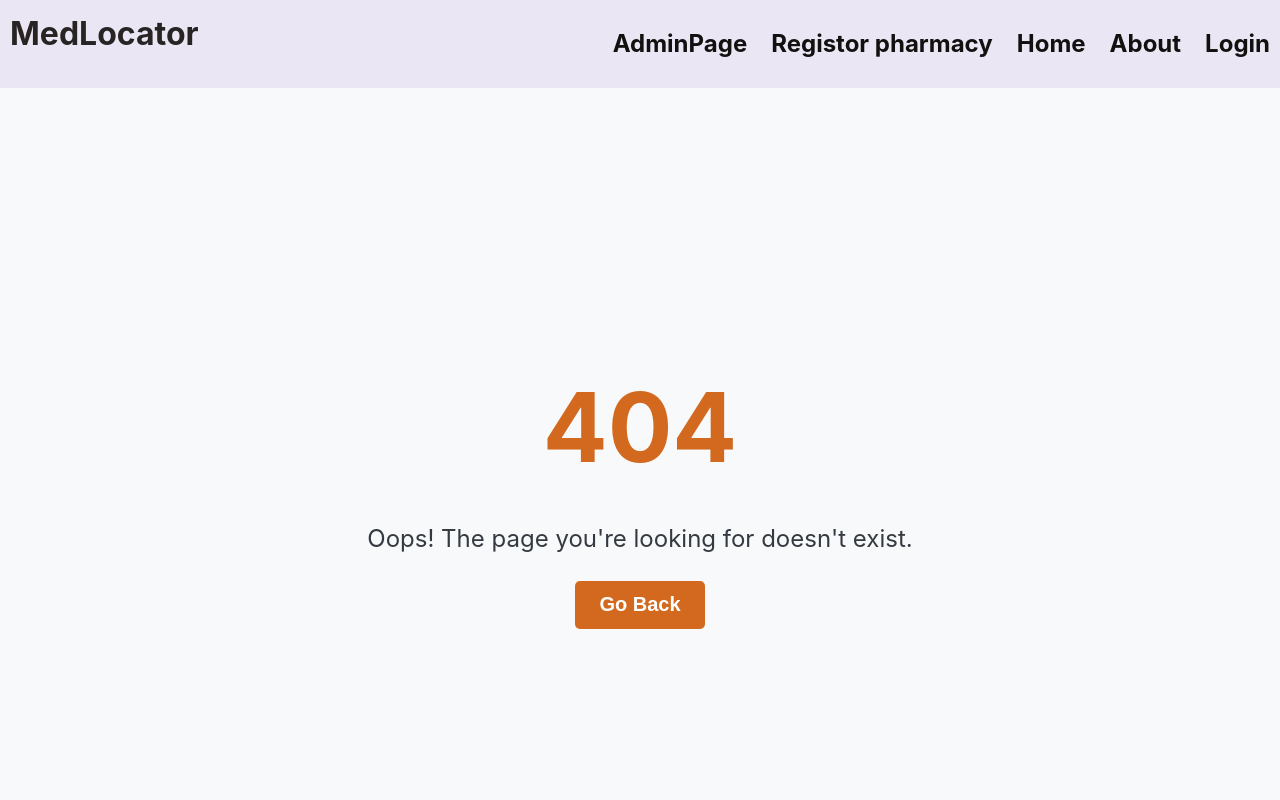
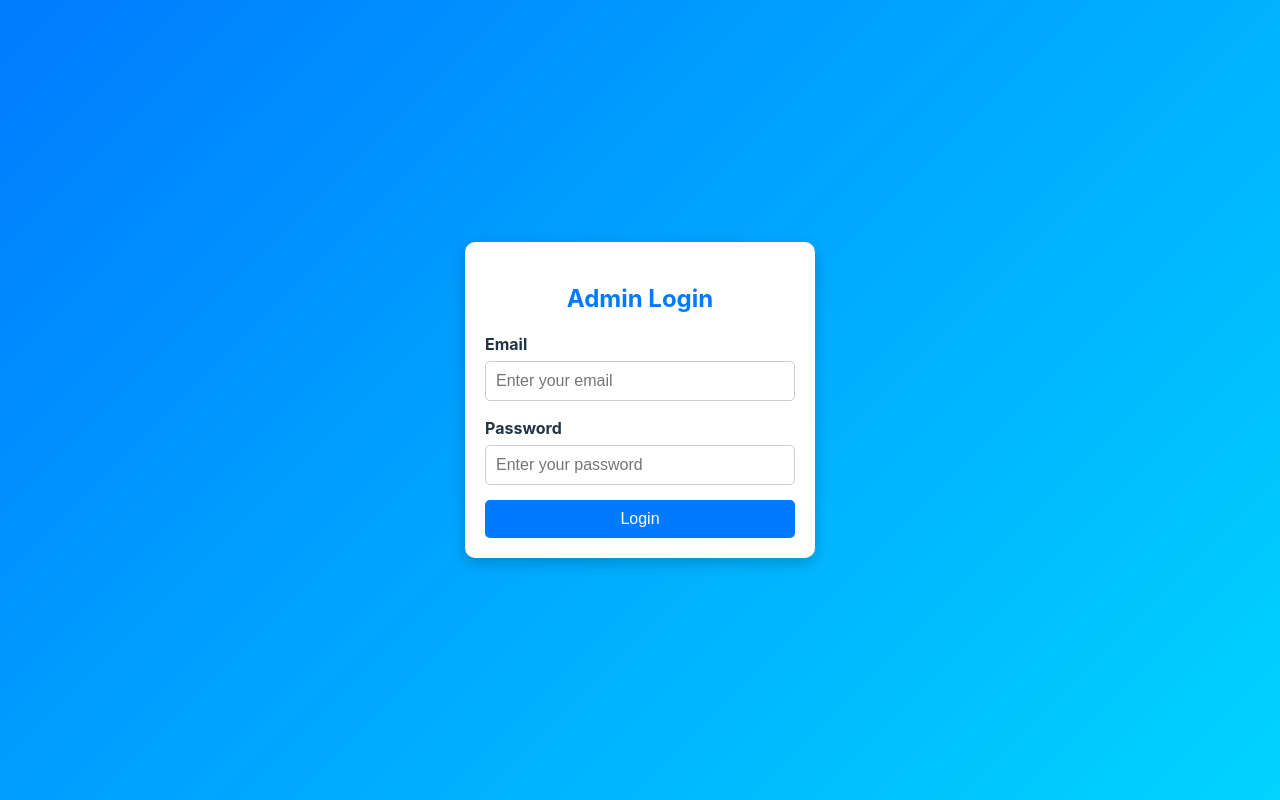
Before and after one commit to solomon-mh/fetanfews, a React (Vite) app: page /admin/login in a window 1280 px wide. Shown: the top 800 px of the page. Built offline with nearby package versions, Linux system fonts and the light colour scheme.

Commit message:
feat: add AdminLogin component and route; implement login functionality with validation and error handling

```diff
--- a/src/App.tsx
+++ b/src/App.tsx
@@ -20,11 +20,14 @@ import PrivateRoute from "./components/PrivateRoute";
 import ManageMedications from "./admin/manageDrug/ManageMedications";
 import ManageCategories from "./admin/ManageCategories/ManageCategories";
 import ManagePharmacists from "./admin/ManagePharmacists/ManagePharmacists";
+import AdminLogin from "./admin/AdminAuth/AdminLogin";
 function App() {
   return (
     <Router>
       <Routes>
         {/* Main Layout Routes */}
+        <Route path="/admin/login" element={<AdminLogin />} />
+
         <Route element={<MainLayout />}>
           <Route path="/" element={<HomePage />} />
           <Route
@@ -70,7 +73,7 @@ function App() {
           }
         >
           <Route path="/admin/pharmacies" element={<AdminHome />} />
-          <Route path="/admin" element={<AdminHome />} />
+          <Route path="admin/dashboard" element={<AdminHome />} />
 
           <Route
             path="/admin/manage-pharmacies"
--- /dev/null
+++ b/src/admin/AdminAuth/AdminLogin.scss
@@ -0,0 +1,62 @@
+.login-container {
+    display: flex;
+    justify-content: center;
+    align-items: center;
+    height: 100vh;
+    background: linear-gradient(135deg, #007bff, #00d4ff);
+  }
+
+  .login-card {
+    width: 350px;
+    padding: 20px;
+    border-radius: 10px;
+    background: #fff;
+    box-shadow: 0 5px 15px rgba(0, 0, 0, 0.2);
+    text-align: center;
+  }
+
+  .login-title {
+    color: #007bff;
+    margin-bottom: 15px;
+  }
+
+  .error {
+    color: red;
+    margin-bottom: 10px;
+    font-size: 14px;
+  }
+
+  .input-group {
+    margin-bottom: 15px;
+    text-align: left;
+
+    label {
+      display: block;
+      font-weight: bold;
+      margin-bottom: 5px;
+    }
+
+    input {
+      width: 100%;
+      padding: 10px;
+      border: 1px solid #ccc;
+      border-radius: 5px;
+      font-size: 16px;
+    }
+  }
+
+  .login-button {
+    width: 100%;
+    padding: 10px;
+    background: #007bff;
+    color: white;
+    font-size: 16px;
+    border: none;
+    border-radius: 5px;
+    cursor: pointer;
+    transition: 0.3s;
+
+    &:hover {
+      background: #0056b3;
+    }
+  }
--- /dev/null
+++ b/src/admin/AdminAuth/AdminLogin.tsx
@@ -0,0 +1,66 @@
+/* eslint-disable @typescript-eslint/no-explicit-any */
+/* eslint-disable @typescript-eslint/no-unused-vars */
+import React, { useState } from "react";
+import { useNavigate } from "react-router-dom";
+import "./AdminLogin.scss";
+import { login } from "../../api/auth";
+import { emailRegex } from "../../utils/Regex";
+const AdminLogin: React.FC = () => {
+  const [email, setEmail] = useState<string>("");
+  const [password, setPassword] = useState<string>("");
+  const [error, setError] = useState<string | null>(null);
+  const navigate = useNavigate();
+
+  const handleLogin = async (e: React.FormEvent) => {
+    e.preventDefault();
+
+    if (!email || !password) {
+      setError("Please fill in all fields.");
+      return;
+    }
+    if (!emailRegex.test(email)){
+        setError("Please enter a valid email");
+        return;
+      }
+    try {
+      const response = await login({ username:email, password:password });
+        localStorage.setItem("adminToken", response.data.access);
+        navigate("/admin/dashboard");
+
+    } catch (err:any) {
+        setError(err.response?.data?.message || "Login failed");
+    }
+  };
+
+  return (
+    <div className="login-container">
+      <div className="login-card">
+        <h2 className="login-title">Admin Login</h2>
+        {error && <p className="error">{error}</p>}
+        <form onSubmit={handleLogin}>
+          <div className="input-group">
+            <label>Email</label>
+            <input
+              type="email"
+              value={email}
+              onChange={(e) => setEmail(e.target.value)}
+              placeholder="Enter your email"
+            />
+          </div>
+          <div className="input-group">
+            <label>Password</label>
+            <input
+              type="password"
+              value={password}
+              onChange={(e) => setPassword(e.target.value)}
+              placeholder="Enter your password"
+            />
+          </div>
+          <button type="submit" className="login-button">Login</button>
+        </form>
+      </div>
+    </div>
+  );
+};
+
+export default AdminLogin;
```
